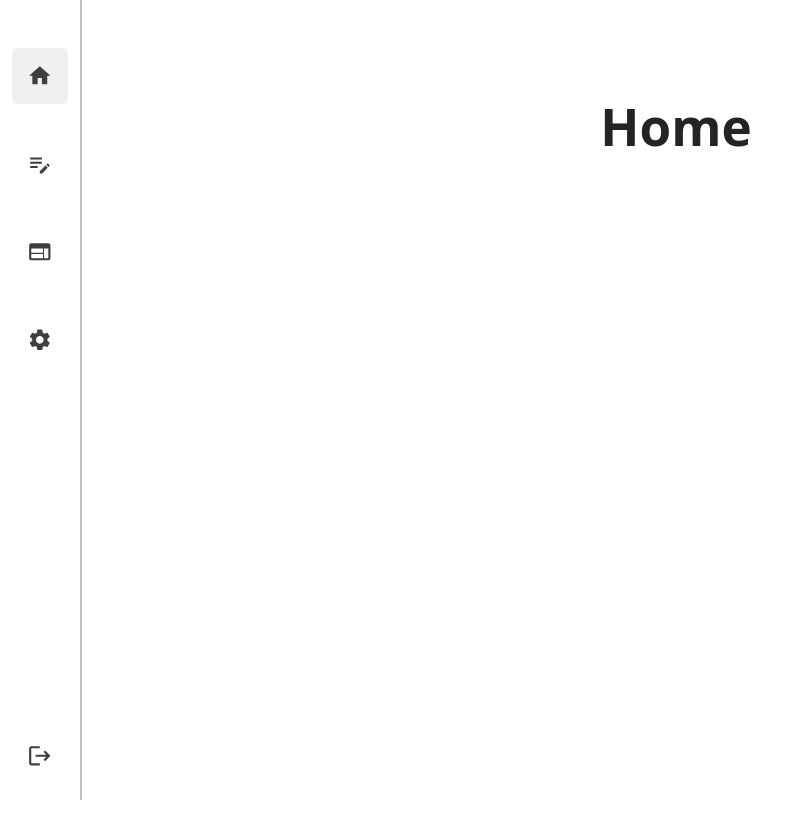
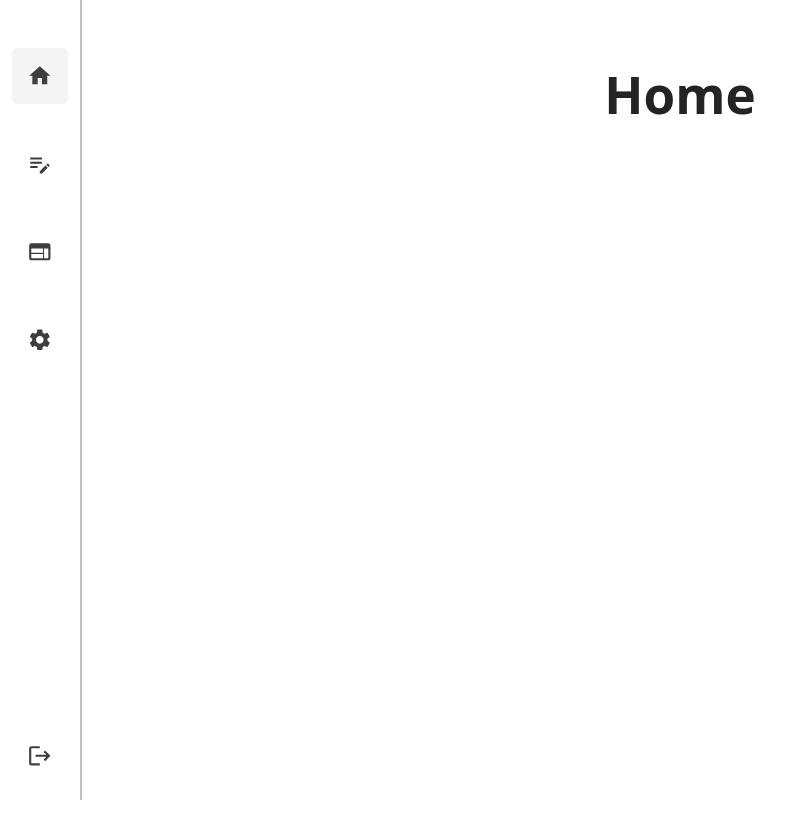
Before and after one commit to ciarahauthi/fyp-museum-aware-app, a React app in the folder frontend/: page / in a window 1280 px wide. Shown: the top 838 px of the page, without its empty margins (0-805 px from the left). Built offline with nearby package versions, Linux system fonts and the light colour scheme; the HTML template or start-up script is replaced by a standard one.

Commit message:
Updated :: Move sidebar width and hover values to :root

```diff
--- a/frontend/src/components/app_layout/AppLayout.css
+++ b/frontend/src/components/app_layout/AppLayout.css
@@ -4,9 +4,8 @@
 }
 
 .app-layout-content {
-  margin-left: 72px;
+  margin-left: var(--sidebar-width); /* Match sidebar width */
   width: calc(100% - 72px);
   min-height: 100vh;
-  padding: 2rem;
   box-sizing: border-box;
 }
--- a/frontend/src/components/sidebar/Sidebar.css
+++ b/frontend/src/components/sidebar/Sidebar.css
@@ -3,7 +3,7 @@
   top: 0;
   left: 0;
   height: 100vh;
-  width: 80px;
+  width: var(--sidebar-width);
   background-color: white;
   border-right: 2px solid #c0c0c0;
   z-index: 2000;
@@ -51,7 +51,7 @@
 
 .sidebar-option:hover .icon,
 .sidebar-option.active .icon {
-  background-color: #f0f0f0;
+  background-color: var(--color-hover-bg);
 }
 
 .sidebar a,
--- a/frontend/src/index.css
+++ b/frontend/src/index.css
@@ -11,6 +11,10 @@
   text-rendering: optimizeLegibility;
   -webkit-font-smoothing: antialiased;
   -moz-osx-font-smoothing: grayscale;
+
+  --sidebar-width: 80px;
+  --color-hover-bg: #f3f4f6;
+  --color-hover-text: #555;
 }
 
 a {
@@ -24,8 +28,6 @@ a:hover {
 
 body {
   margin: 0;
-  display: flex;
-  place-items: center;
   min-width: 320px;
   min-height: 100vh;
 }
```
